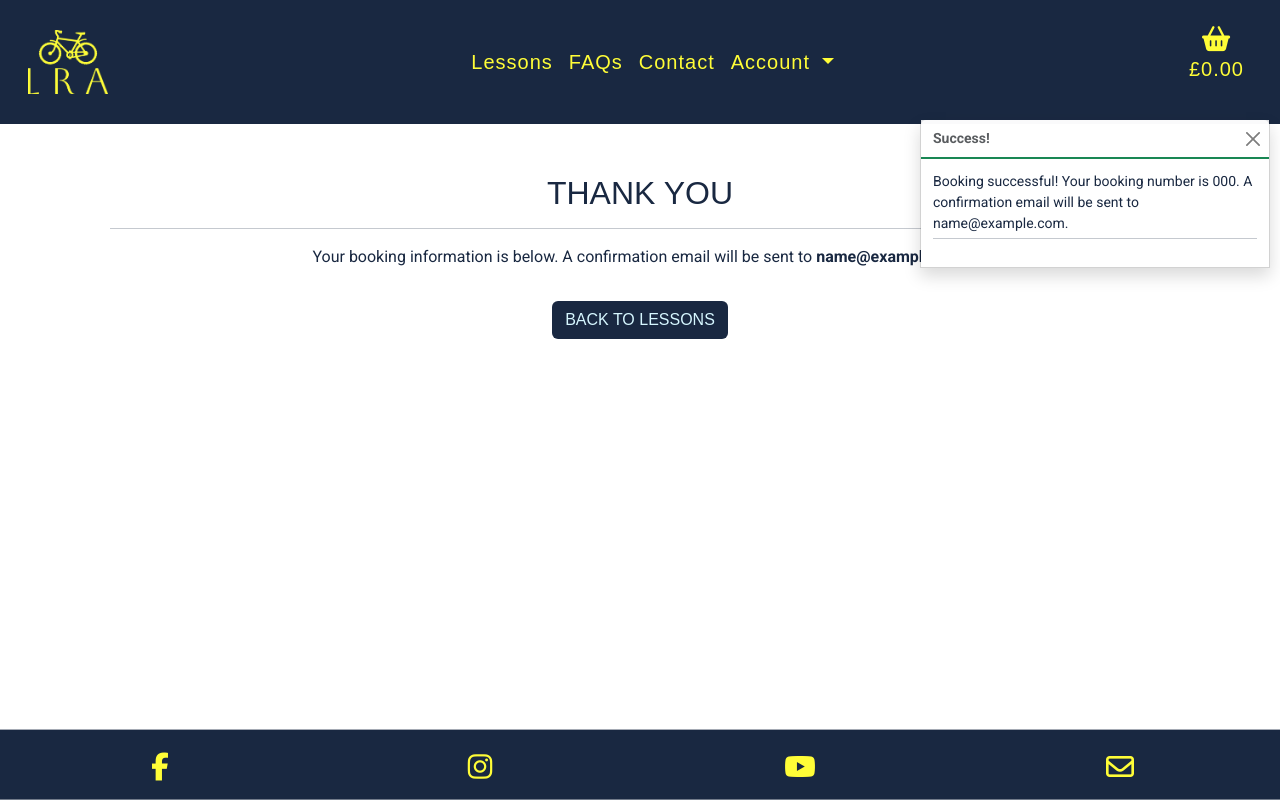
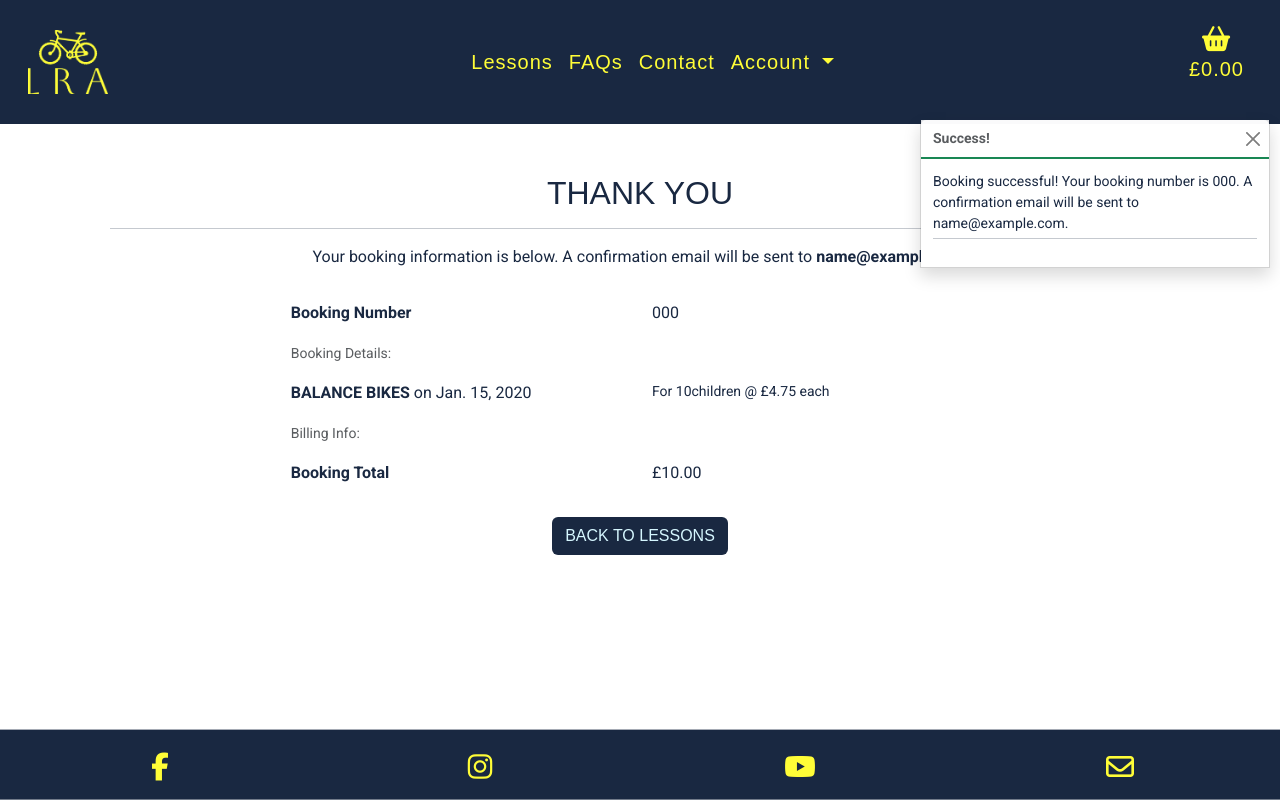
Before and after one commit to Code-Institute-Submissions/laurabolwell-little-riders-academy, a Django app: page /checkout/checkout_success/000 in a window 1280 px wide. Run offline with Django 4.2, Linux system fonts and the light colour scheme; data comes from the database, SQL or seed files in the repository; tables that the repository leaves empty hold one stand-in row (values such as "Sample post"); some libraries are stand-ins or nearby versions; some web fonts are replaced.

Commit message:
Add booking details to checkout_success page

```diff
--- a/checkout/templates/checkout/checkout_success.html
+++ b/checkout/templates/checkout/checkout_success.html
@@ -12,12 +12,51 @@
             <div class="col text-center text-navy">
                 <h2>Thank You</h2>
                 <hr>
-                <p class="mt-3">Your booking information is below. A confirmation email will be sent to <strong>{{ booking.email }}</strong></p>
+                <p class="mt-3">Your booking information is below. A confirmation email will be sent to
+                    <strong>{{ booking.email }}</strong></p>
             </div>
         </div>
-        <div class="row">
-            <div class="col-12 col-lg-6">
+        <div class="row justify-content-center">
+            <div class="col-12 col-lg-8">
+                <div class="order-confirmation-wrapper p2">
+                    <div class="row my-3">
+                        <div class="col-12 col-md-6">
+                            <p class="mb-0"><strong>Booking Number</strong></p>
+                        </div>
+                        <div class="col-12 col-md-6 text-md-right">
+                            <p class="mb-0">{{ booking.booking_number }}</p>
+                        </div>
+                    </div>
+                    <div class="row">
+                        <div class="col">
+                            <small class="text-muted">Booking Details:</small>
+                        </div>
+                    </div>
+                    {% for item in booking.bookingitems.all %}
+                    <div class="row my-3">
+                        <div class="col-12 col-md-6 ">
+                                <span class="text-uppercase fw-bolder">{{ item.lesson.name }}</span> on {{ item.date}}
+                        </div>
+                        <div class="col-12 col-md-6">
+                            <p class="small mb-0">For {{ item.quantity }}{% if item.quantity == 1 %}child{% else %}children{% endif %} @ £{{ item.lesson.price }} each</p>
+                        </div>
+                    </div>
+                    {% endfor %}
+                    <div class="row">
+                        <div class="col">
+                            <small class="text-muted">Billing Info:</small>
+                        </div>
+                    </div>
 
+                    <div class="row my-3">
+                        <div class="col-12 col-md-6 fw-bolder">
+                            Booking Total
+                        </div>
+                        <div class="col-12 col-md-6">
+                            <p class="mb-0">£{{ booking.booking_total }}</p>
+                        </div>
+                    </div>
+                </div>
             </div>
         </div>
         <div class="row">
```
